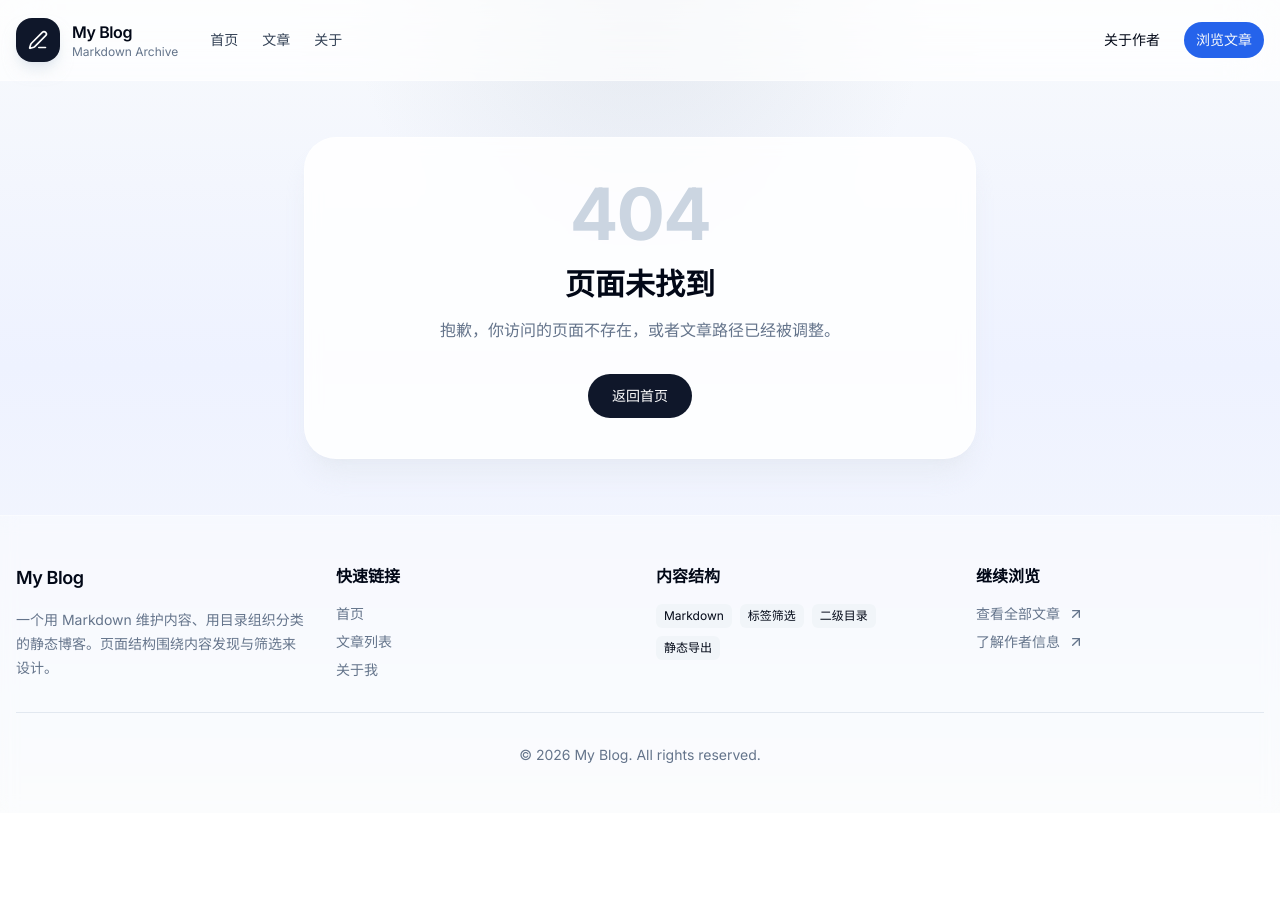
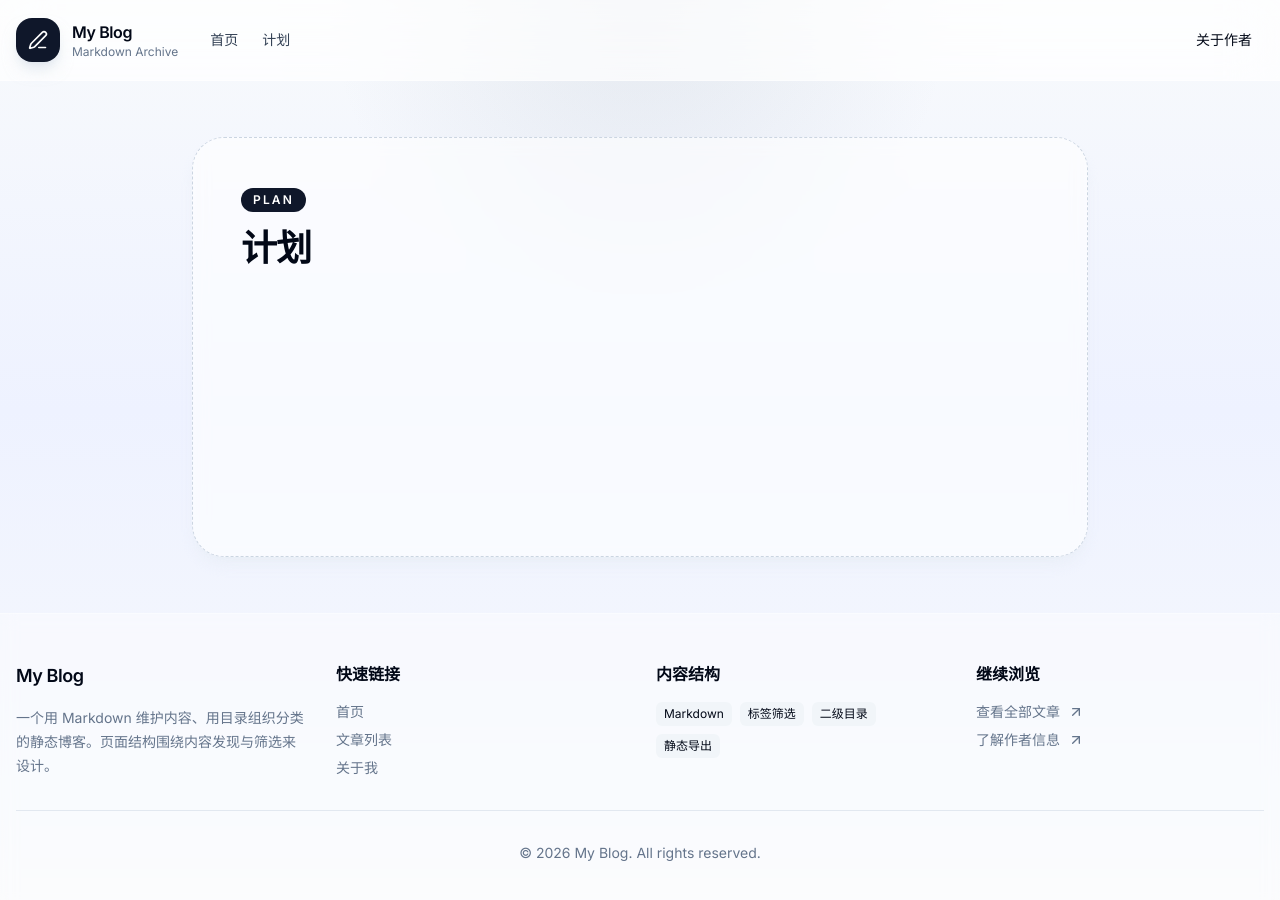
Before and after one commit to Mask3rWu/myBlog, a Next.js app: page /myBlog/plan in a window 1280 px wide. Before the commit this address had no page. Shown: the top 900 px of the page. Before the commit the page ends 813 px from the top, so only its background shows below. Built offline with nearby package versions, Linux system fonts and the light colour scheme.

Commit message:
feat: simplify navigation and add plan page

```diff
--- /dev/null
+++ b/src/app/plan/page.tsx
@@ -0,0 +1,12 @@
+export default function PlanPage() {
+  return (
+    <div className="container mx-auto px-4 py-10 md:py-14">
+      <div className="mx-auto min-h-[420px] max-w-4xl rounded-[2rem] border border-dashed border-slate-300 bg-white/60 p-8 shadow-lg shadow-slate-200/40 backdrop-blur md:p-12">
+        <div className="mb-4 inline-flex items-center rounded-full bg-slate-900 px-3 py-1 text-xs font-semibold uppercase tracking-[0.18em] text-white">
+          Plan
+        </div>
+        <h1 className="text-4xl font-bold tracking-tight">计划</h1>
+      </div>
+    </div>
+  )
+}
--- a/src/components/navbar.tsx
+++ b/src/components/navbar.tsx
@@ -6,7 +6,7 @@ import { Button } from "@/components/ui/button"
 
 export function Navbar() {
   return (
-    <header className="sticky top-0 z-50 w-full border-b border-white/40 bg-background/80 backdrop-blur-xl supports-[backdrop-filter]:bg-background/70">
+    <header className="w-full border-b border-white/40 bg-background/80 backdrop-blur-xl supports-[backdrop-filter]:bg-background/70">
       <div className="container mx-auto flex h-20 items-center px-4">
         <Link href="/" className="mr-8 flex items-center gap-3">
           <div className="flex h-11 w-11 items-center justify-center rounded-2xl bg-slate-900 text-white shadow-lg shadow-slate-300/50">
@@ -25,25 +25,16 @@ export function Navbar() {
             首页
           </Link>
           <Link
-            href="/posts"
+            href="/plan"
             className="text-sm font-medium text-slate-700 transition-colors hover:text-primary"
           >
-            文章
-          </Link>
-          <Link
-            href="/about"
-            className="text-sm font-medium text-slate-700 transition-colors hover:text-primary"
-          >
-            关于
+            计划
           </Link>
         </nav>
         <div className="hidden items-center gap-3 md:flex">
           <Button variant="ghost" size="sm" asChild className="rounded-full">
             <Link href="/about">关于作者</Link>
           </Button>
-          <Button size="sm" asChild className="rounded-full">
-            <Link href="/posts">浏览文章</Link>
-          </Button>
         </div>
       </div>
     </header>
```
